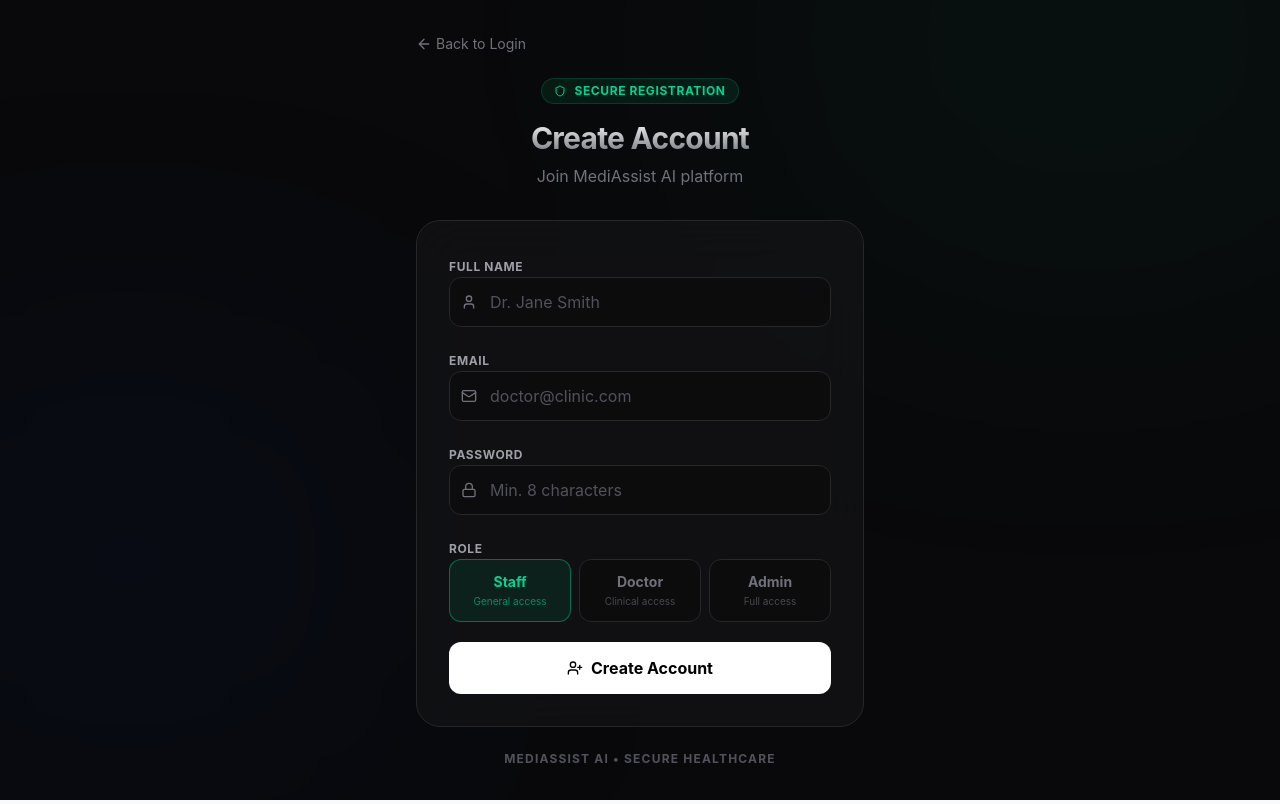
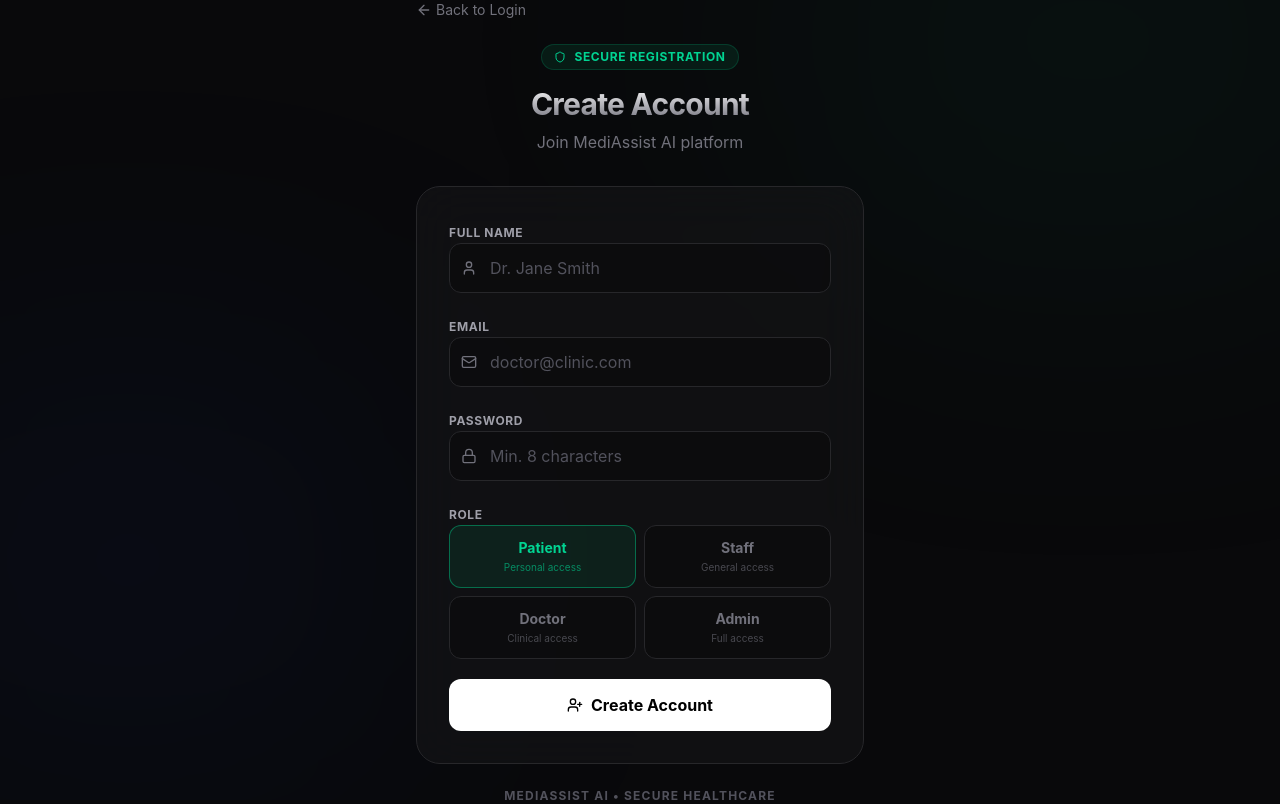
Before and after one commit to varadbarve/MediAssist, a Next.js app in the folder frontend/: page /register in a window 1280 px wide. Built offline with nearby package versions, Linux system fonts and the light colour scheme.

Commit message:
Add patient role to allow general public registration

```diff
--- a/frontend/src/app/register/page.tsx
+++ b/frontend/src/app/register/page.tsx
@@ -11,7 +11,7 @@ export default function RegisterPage() {
   const [fullName, setFullName] = useState("");
   const [email, setEmail] = useState("");
   const [password, setPassword] = useState("");
-  const [role, setRole] = useState("staff");
+  const [role, setRole] = useState("patient");
   const [error, setError] = useState("");
   const [isLoading, setIsLoading] = useState(false);
   const router = useRouter();
@@ -39,6 +39,7 @@ export default function RegisterPage() {
   };
 
   const roles = [
+    { value: "patient", label: "Patient", description: "Personal access" },
     { value: "staff", label: "Staff", description: "General access" },
     { value: "doctor", label: "Doctor", description: "Clinical access" },
     { value: "admin", label: "Admin", description: "Full access" },
@@ -162,7 +163,7 @@ export default function RegisterPage() {
               <label className="text-xs font-bold text-zinc-400 uppercase tracking-wider">
                 Role
               </label>
-              <div className="grid grid-cols-3 gap-2">
+              <div className="grid grid-cols-2 gap-2">
                 {roles.map((r) => (
                   <button
                     key={r.value}
```
Also changed, not shown: 1 other file (tests, documents, lock files or other folders).
